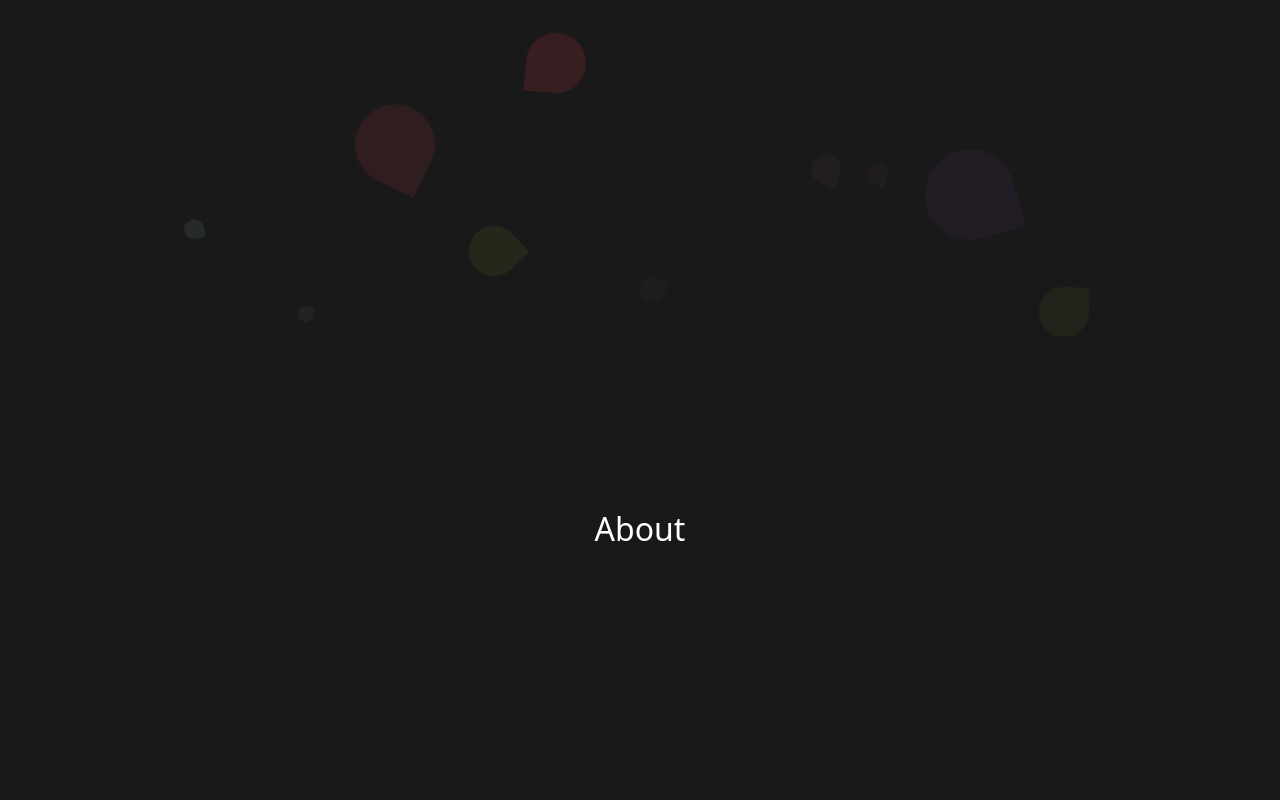
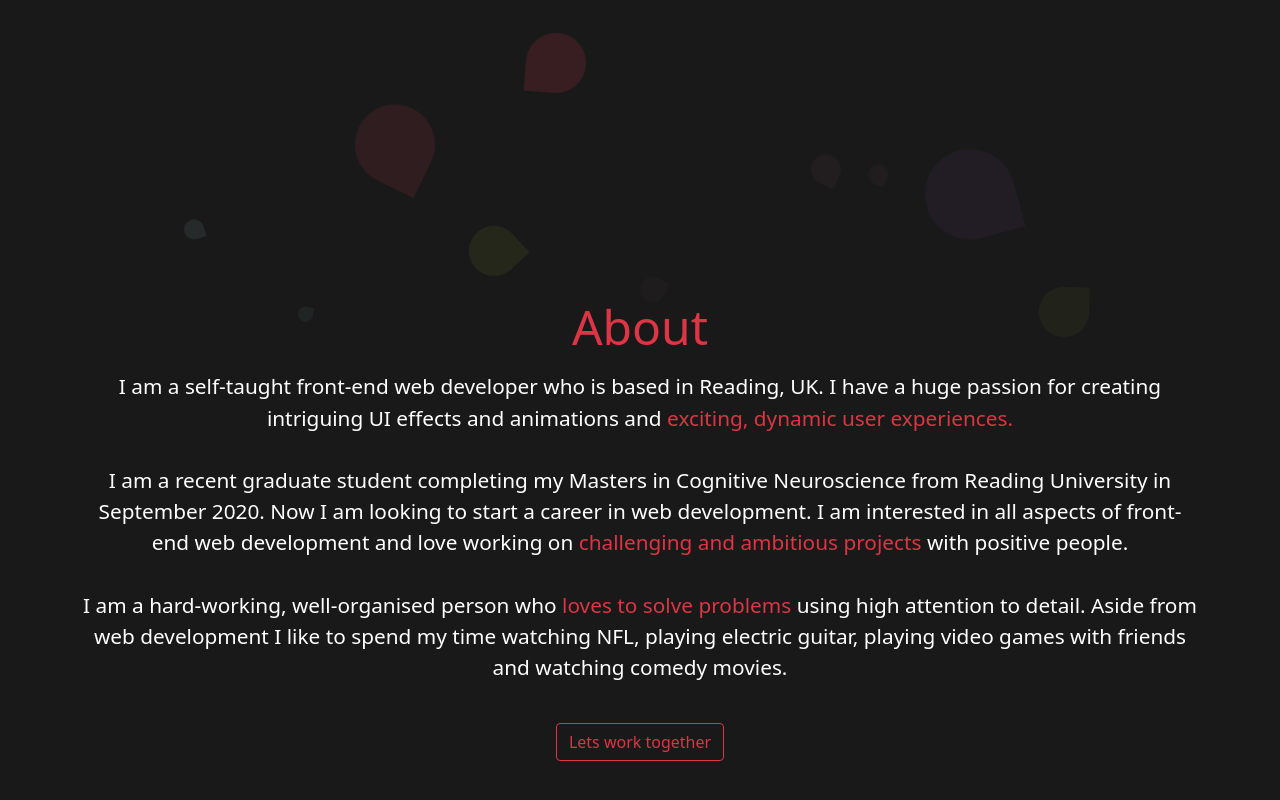
Before and after one commit to Jonathan-Challenger/Portfolio_React, a React (Create React App) app in the folder portfolio/: page / in a window 1280 px wide. Shown: the part 738-1538 px from the top of the page. Built offline with nearby package versions, Linux system fonts and the light colour scheme.

Commit message:
finish about component

```diff
--- a/portfolio/src/components/About.js
+++ b/portfolio/src/components/About.js
@@ -4,7 +4,35 @@ const About = () => {
   return (
     <section id='about'>
       <Container className='text-white' id='about-content'>
-        <h2>About</h2>
+        <h2 className='section-title my-3'>About</h2>
+        <div className='about-info'>
+          <p className='about-text'>
+            I am a self-taught front-end web developer who is based in Reading,
+            UK. I have a huge passion for creating intriguing UI effects and
+            animations and{" "}
+            <span className='highlight'>
+              exciting, dynamic user experiences.
+            </span>{" "}
+            <br />
+            <br />I am a recent graduate student completing my Masters in
+            Cognitive Neuroscience from Reading University in September 2020.
+            Now I am looking to start a career in web development. I am
+            interested in all aspects of front-end web development and love
+            working on{" "}
+            <span className='highlight'>
+              challenging and ambitious projects
+            </span>{" "}
+            with positive people. <br />
+            <br />I am a hard-working, well-organised person who{" "}
+            <span className='highlight'>loves to solve problems</span> using
+            high attention to detail. Aside from web development I like to spend
+            my time watching NFL, playing electric guitar, playing video games
+            with friends and watching comedy movies.
+          </p>
+          <Button color='danger' outline className='my-4'>
+            Lets work together
+          </Button>
+        </div>
       </Container>
     </section>
   );
```
